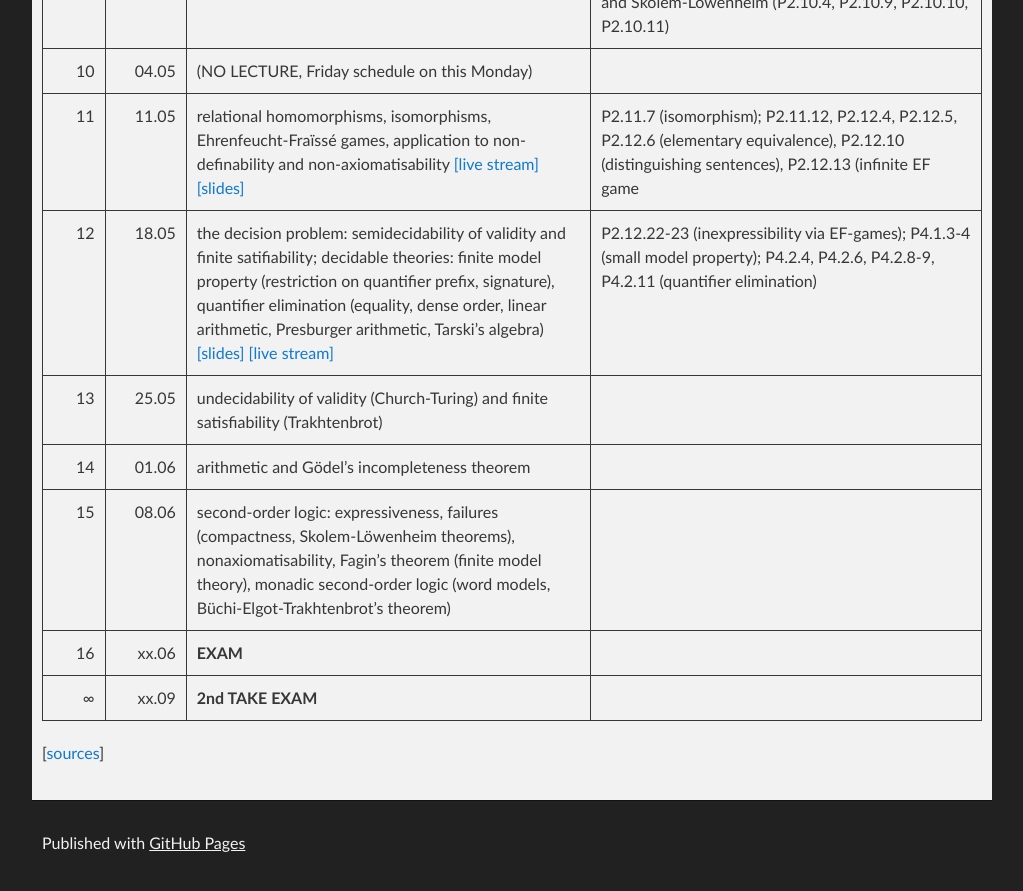
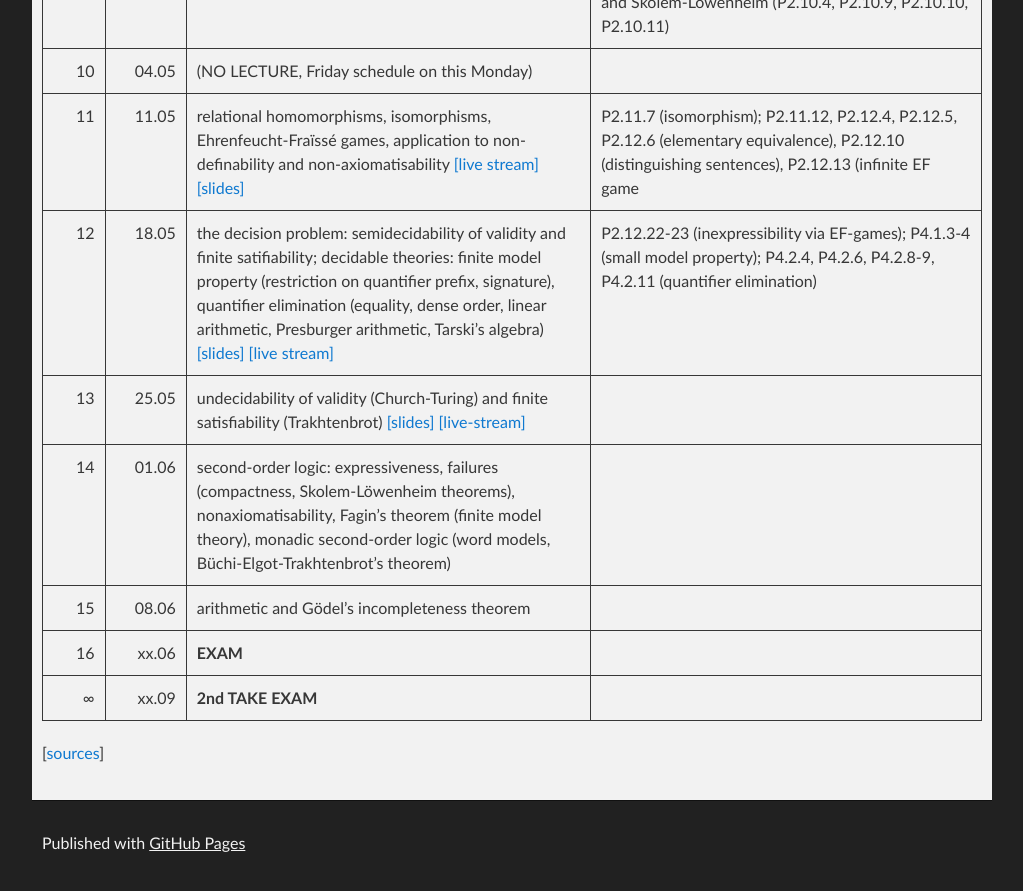
Before and after one commit to lclem/logic_course, a Jekyll site: the page built from docs/index.md, in a window 1280 px wide and 900 px high, scrolled down 3424 px. Shown: the top 891 px of the window, without its empty margins (128-1151 px from the left). Built offline with Jekyll 4.4.1, drawn with Linux system fonts in a browser that asks for light colours; our own code applies the rules of GitHub Pages for plain Markdown files.

Commit message:
Update index.md

```diff
--- a/docs/index.md
+++ b/docs/index.md
@@ -77,11 +77,10 @@ Rocket.Chat:
 | 10 | 04.05 | (NO LECTURE, Friday schedule on this Monday) | |
 | 11 | 11.05 | relational homomorphisms, isomorphisms, Ehrenfeucht-Fraïssé games, application to non-definability and non-axiomatisability [[live stream]](https://youtu.be/mtmksRJ3zmM) [[slides]](slides/09-EF_games.pdf) | P2.11.7 (isomorphism); P2.11.12, P2.12.4, P2.12.5, P2.12.6 (elementary equivalence), P2.12.10 (distinguishing sentences), P2.12.13 (infinite EF game |
 | 12 | 18.05 | the decision problem: semidecidability of validity and finite satifiability; decidable theories: finite model property (restriction on quantifier prefix, signature), quantifier elimination (equality, dense order, linear arithmetic, Presburger arithmetic, Tarski's algebra) [[slides]](slides/10-quantifier_elimination.pdf) [[live stream]](https://youtu.be/PpFjRg2_NpM) | P2.12.22-23 (inexpressibility via EF-games); P4.1.3-4 (small model property); P4.2.4, P4.2.6, P4.2.8-9, P4.2.11 (quantifier elimination) |
-| 13 | 25.05 | undecidability of validity (Church-Turing) and finite satisfiability (Trakhtenbrot) | |
-| 14 | 01.06 | arithmetic and Gödel's incompleteness theorem | |
-| 15 | 08.06 | second-order logic: expressiveness, failures (compactness, Skolem-Löwenheim theorems), nonaxiomatisability, Fagin's theorem (finite model theory), monadic second-order logic (word models, Büchi-Elgot-Trakhtenbrot's theorem) | |
+| 13 | 25.05 | undecidability of validity (Church-Turing) and finite satisfiability (Trakhtenbrot) [[slides]](slides/11-undecidability.pdf) [[live-stream]](https://youtu.be/3NRi9S-F2Vk) | |
+| 14 | 01.06 | second-order logic: expressiveness, failures (compactness, Skolem-Löwenheim theorems), nonaxiomatisability, Fagin's theorem (finite model theory), monadic second-order logic (word models, Büchi-Elgot-Trakhtenbrot's theorem) | |
+| 15 | 08.06 | arithmetic and Gödel's incompleteness theorem | |
 | 16 | xx.06 | **EXAM** | |
 | ∞ | xx.09 | **2nd TAKE EXAM** | |
 
-
 [[sources](https://github.com/lclem/logic_course)]
```
